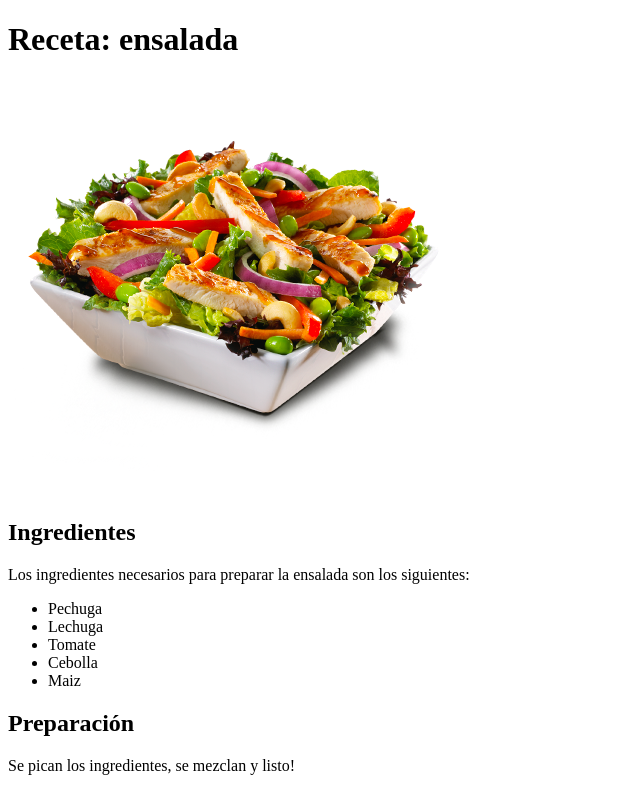
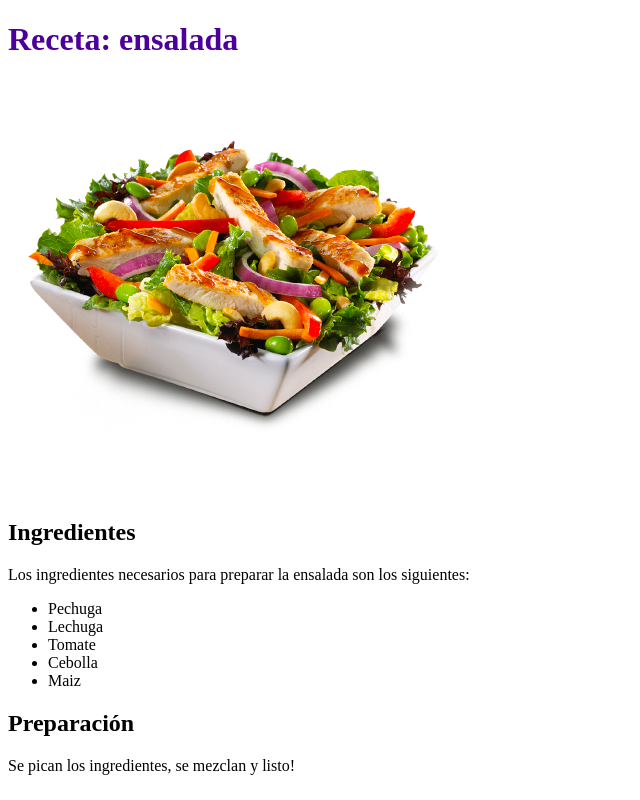
Before and after one commit to 36ms/aspirantes-mir-html-y-css, a plain HTML site: page ejercicio1-html-y-css/index.html in a window 1280 px wide. Shown: the whole page, without its empty margins (0-640 px from the left). Drawn offline with Linux system fonts and the light colour scheme.

Commit message:
Agrega estilos al segundo ejercicio

```diff
--- /dev/null
+++ b/ejercicio1-html-y-css/estilos.css
@@ -0,0 +1,3 @@
+h1 {
+    color: #4d0099;
+}
--- a/ejercicio1-html-y-css/index.html
+++ b/ejercicio1-html-y-css/index.html
@@ -5,6 +5,7 @@
     <meta http-equiv="X-UA-Compatible" content="IE=edge">
     <meta name="viewport" content="width=device-width, initial-scale=1.0">
     <title>Mi Receta</title>
+    <link rel="stylesheet" href="estilos.css">
 </head>
 <body>
     <h1>Receta: ensalada</h1>
```
